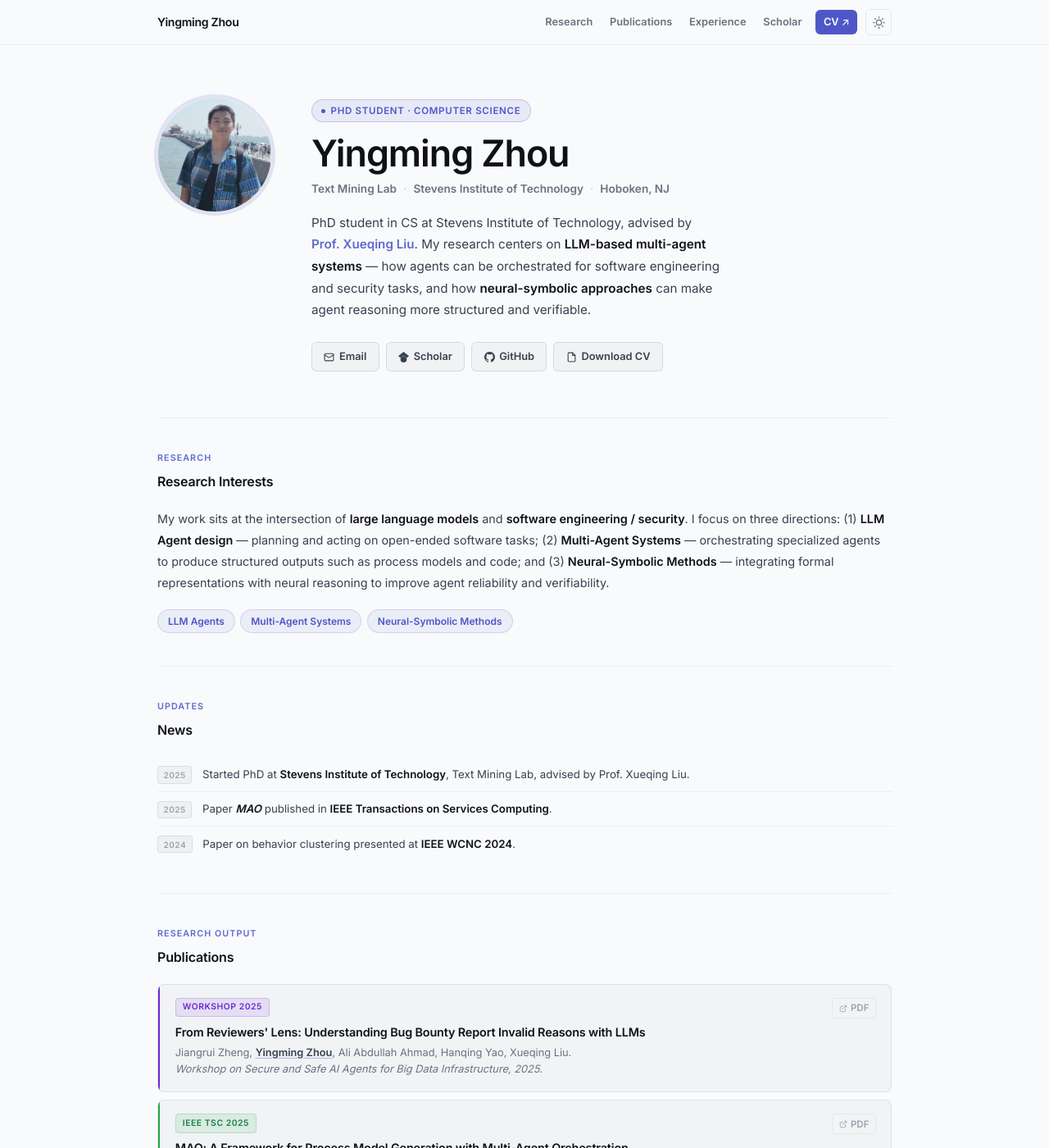
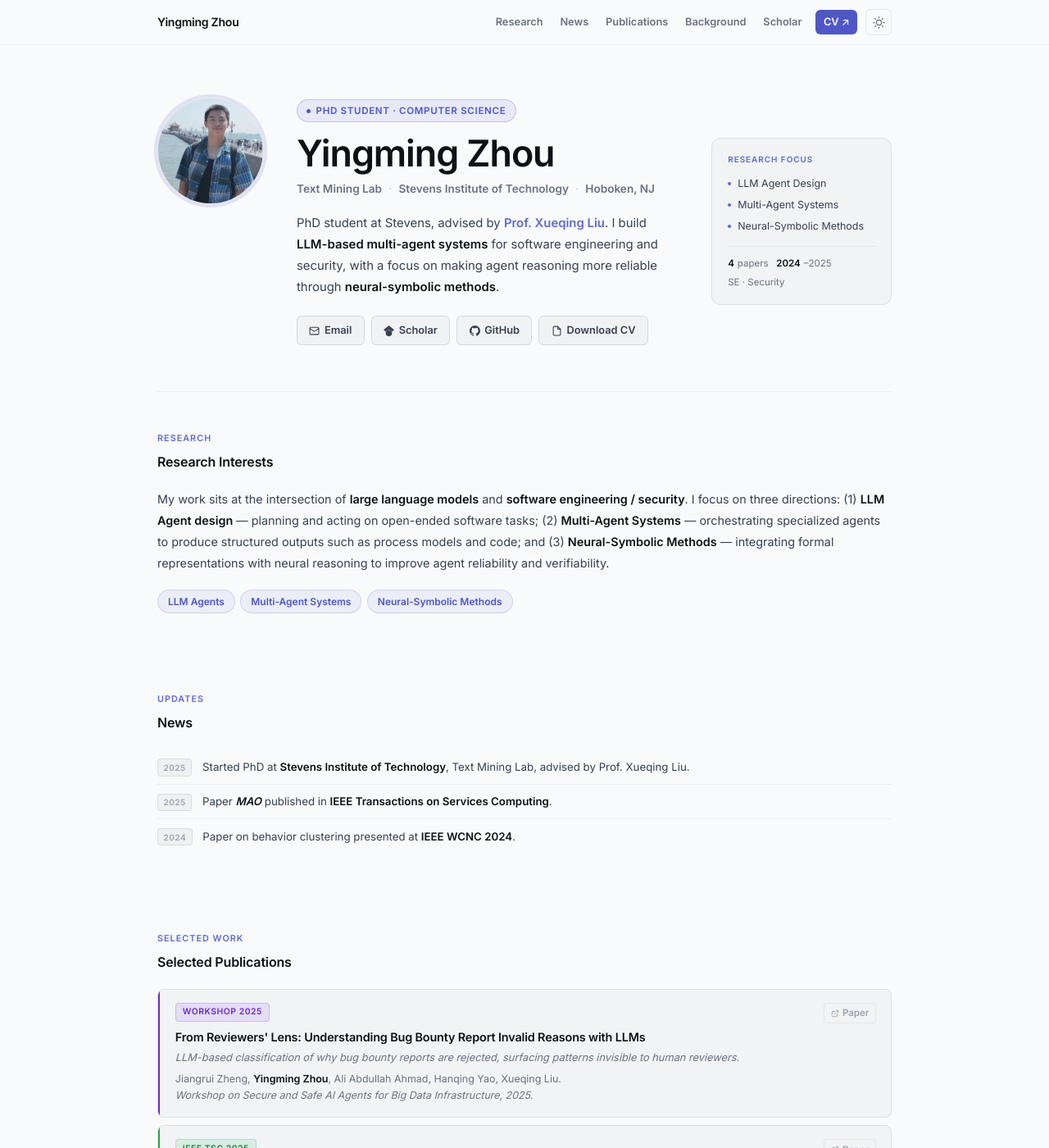
Before and after one commit to Aizhouym/Aizhouym.github.io, a Jekyll site: the page built from _pages/about.md, in a window 1280 px wide and 1400 px high. Shown: the whole window at 82% size. Built offline with Jekyll 4.4.1, drawn with Linux system fonts in a browser that asks for light colours; a script that is not in the unit is left out; some of the changed text lies outside the part shown.

Commit message:
Comprehensive layout redesign: snapshot card, single-col, merged sections, pub summaries
Co-Authored-By: Claude Sonnet 4.6 <noreply@anthropic.com>

```diff
--- a/_layouts/homepage.html
+++ b/_layouts/homepage.html
@@ -190,13 +190,13 @@
     /* ── PROFILE ─────────────────────────────────────────── */
     .profile {
       display: flex;
-      gap: 3rem;
+      gap: 2.5rem;
       align-items: flex-start;
       padding: 4rem 0 3.5rem;
     }
     .profile-photo-wrap { flex-shrink: 0; }
     .profile-photo {
-      width: 140px; height: 140px;
+      width: 130px; height: 130px;
       border-radius: 50%;
       object-fit: cover;
       display: block;
@@ -204,6 +204,43 @@
       box-shadow: 0 0 0 4px rgba(94,106,210,.15);
     }
     .profile-body { flex: 1; min-width: 0; padding-top: .1rem; }
+
+    /* Research Snapshot card — right of profile */
+    .snapshot {
+      flex-shrink: 0;
+      width: 220px;
+      background: var(--bg-surface);
+      border: 1px solid var(--border);
+      border-radius: var(--radius-lg);
+      padding: 1.1rem 1.2rem;
+      align-self: center;
+    }
+    .snapshot-label {
+      font-size: .62rem;
+      font-weight: 510;
+      letter-spacing: .1em;
+      text-transform: uppercase;
+      color: var(--accent-bright);
+      margin-bottom: .75rem;
+    }
+    .snapshot-topics { display: flex; flex-direction: column; gap: .35rem; margin-bottom: .9rem; }
+    .snapshot-topic {
+      display: flex; align-items: center; gap: .5rem;
+      font-size: .78rem; color: var(--text-secondary); font-weight: 400;
+    }
+    .snapshot-topic::before {
+      content: '';
+      width: 4px; height: 4px; border-radius: 50%;
+      background: var(--accent-bright); flex-shrink: 0;
+    }
+    .snapshot-divider { height: 1px; background: var(--border-subtle); margin: .7rem 0; }
+    .snapshot-stats {
+      display: flex; flex-wrap: wrap; gap: .3rem .6rem;
+      font-size: .72rem; color: var(--text-muted);
+    }
+    .snapshot-stat { display: flex; align-items: center; gap: .25rem; }
+    .snapshot-stat strong { color: var(--text-primary); font-weight: 510; }
+    @media (max-width: 820px) { .snapshot { display: none; } }
 
     .profile-pill {
       display: inline-flex;
@@ -251,12 +288,12 @@
     .profile-meta .dot { color: var(--border-solid); }
 
     .profile-bio {
-      font-size: .95rem;
+      font-size: .93rem;
       font-weight: 400;
       line-height: 1.75;
       color: var(--text-secondary);
-      margin-bottom: 1.6rem;
-      max-width: 520px;
+      margin-bottom: 1.4rem;
+      max-width: 460px;
     }
     .profile-bio strong { color: var(--text-primary); font-weight: 510; }
     .profile-bio a { color: var(--accent-bright); font-weight: 510; }
@@ -301,7 +338,6 @@
 
     /* ── SINGLE-COLUMN BODY ──────────────────────────────── */
     .body-grid { display: block; }
-    .section + .section { border-top: 1px solid var(--border-subtle); }
 
     /* Experience + Awards side by side */
     .meta-grid {
@@ -312,7 +348,7 @@
     @media (max-width: 640px) { .meta-grid { grid-template-columns: 1fr; } }
 
     /* ── SECTION ─────────────────────────────────────────── */
-    .section { padding: 2.5rem 0; }
+    .section { padding: 3rem 0; }
     .section-label {
       font-size: .67rem;
       font-weight: 510;
@@ -435,13 +471,17 @@
     .pub-title a { color: inherit; text-decoration: none; }
     .pub-title a:hover { color: var(--accent-bright); }
 
-    .pub-authors { font-size: .8rem; color: var(--text-muted); line-height: 1.6; }
+    .pub-summary {
+      font-size: .8rem;
+      color: var(--text-muted);
+      line-height: 1.55;
+      margin-bottom: .4rem;
+      font-style: italic;
+    }
+    .pub-authors { font-size: .78rem; color: var(--text-muted); line-height: 1.6; margin-top: .2rem; }
     .pub-authors .me {
-      color: var(--text-secondary);
-      font-weight: 510;
-      text-decoration: underline;
-      text-decoration-color: rgba(113,112,255,.35);
-      text-underline-offset: 2px;
+      color: var(--text-primary);
+      font-weight: 600;
     }
     .pub-authors em { font-style: italic; }
 
@@ -571,8 +611,9 @@
     <a href="/" class="nav-brand">{{ site.author.name }}</a>
     <div class="nav-links">
       <a href="#research">Research</a>
+      <a href="#news">News</a>
       <a href="#publications">Publications</a>
-      <a href="#experience">Experience</a>
+      <a href="#background">Background</a>
       {% if site.author.googlescholar %}<a href="{{ site.author.googlescholar }}" target="_blank" rel="noopener">Scholar</a>{% endif %}
       <a href="/Yingming_Zhou_CV.pdf" target="_blank" rel="noopener" class="nav-cv">CV ↗</a>
       <button class="theme-toggle" id="themeToggle" aria-label="Toggle theme">
@@ -613,12 +654,11 @@
         {{ site.author.location }}
       </p>
       <p class="profile-bio">
-        PhD student in CS at Stevens Institute of Technology,
-        advised by <a href="https://liususan091219.github.io/" target="_blank">Prof.&nbsp;Xueqing&nbsp;Liu</a>.
-        My research centers on <strong>LLM-based multi-agent systems</strong> —
-        how agents can be orchestrated for software engineering and security tasks,
-        and how <strong>neural-symbolic approaches</strong> can make agent reasoning
-        more structured and verifiable.
+        PhD student at Stevens, advised by
+        <a href="https://liususan091219.github.io/" target="_blank">Prof.&nbsp;Xueqing&nbsp;Liu</a>.
+        I build <strong>LLM-based multi-agent systems</strong> for software engineering and security,
+        with a focus on making agent reasoning more reliable through
+        <strong>neural-symbolic methods</strong>.
       </p>
       <div class="profile-links">
         {% if site.author.email %}
@@ -643,6 +683,22 @@
           <svg viewBox="0 0 24 24" fill="none" stroke="currentColor" stroke-width="2" stroke-linecap="round" stroke-linejoin="round"><path d="M14 2H6a2 2 0 0 0-2 2v16a2 2 0 0 0 2 2h12a2 2 0 0 0 2-2V8z"/><polyline points="14 2 14 8 20 8"/></svg>
           Download CV
         </a>
+      </div>
+    </div>
+
+    <!-- Research Snapshot -->
+    <div class="snapshot">
+      <div class="snapshot-label">Research Focus</div>
+      <div class="snapshot-topics">
+        <span class="snapshot-topic">LLM Agent Design</span>
+        <span class="snapshot-topic">Multi-Agent Systems</span>
+        <span class="snapshot-topic">Neural-Symbolic Methods</span>
+      </div>
+      <div class="snapshot-divider"></div>
+      <div class="snapshot-stats">
+        <span class="snapshot-stat"><strong>4</strong> papers</span>
+        <span class="snapshot-stat"><strong>2024</strong>–2025</span>
+        <span class="snapshot-stat">SE · Security</span>
       </div>
     </div>
   </div>
@@ -672,7 +728,7 @@
     </div>
 
     <!-- NEWS -->
-    <div class="section">
+    <div class="section" id="news">
       <div class="section-label">Updates</div>
       <h2 class="section-heading">News</h2>
       <div class="news-list">
@@ -691,10 +747,10 @@
       </div>
     </div>
 
-    <!-- PUBLICATIONS -->
+    <!-- SELECTED PUBLICATIONS -->
     <div class="section" id="publications">
-      <div class="section-label">Research Output</div>
-      <h2 class="section-heading">Publications</h2>
+      <div class="section-label">Selected Work</div>
+      <h2 class="section-heading">Selected Publications</h2>
       <div class="pub-list">
 
         <div class="pub-card pub-card--workshop">
@@ -702,7 +758,7 @@
             <span class="pub-venue pub-venue--workshop">Workshop 2025</span>
             <a href="https://arxiv.org/abs/2511.18608" target="_blank" rel="noopener" class="pub-pdflink">
               <svg viewBox="0 0 24 24" fill="none" stroke="currentColor" stroke-width="2" stroke-linecap="round" stroke-linejoin="round"><path d="M18 13v6a2 2 0 0 1-2 2H5a2 2 0 0 1-2-2V8a2 2 0 0 1 2-2h6"/><polyline points="15 3 21 3 21 9"/><line x1="10" y1="14" x2="21" y2="3"/></svg>
-              PDF
+              Paper
             </a>
           </div>
           <h3 class="pub-title">
@@ -710,6 +766,7 @@
               From Reviewers' Lens: Understanding Bug Bounty Report Invalid Reasons with LLMs
             </a>
           </h3>
+          <p class="pub-summary">LLM-based classification of why bug bounty reports are rejected, surfacing patterns invisible to human reviewers.</p>
           <p class="pub-authors">
             Jiangrui Zheng, <span class="me">Yingming Zhou</span>, Ali Abdullah Ahmad, Hanqing Yao, Xueqing Liu.
             <br><em>Workshop on Secure and Safe AI Agents for Big Data Infrastructure, 2025.</em>
@@ -721,7 +778,7 @@
             <span class="pub-venue pub-venue--journal">IEEE TSC 2025</span>
             <a href="https://arxiv.org/pdf/2408.01916" target="_blank" rel="noopener" class="pub-pdflink">
               <svg viewBox="0 0 24 24" fill="none" stroke="currentColor" stroke-width="2" stroke-linecap="round" stroke-linejoin="round"><path d="M18 13v6a2 2 0 0 1-2 2H5a2 2 0 0 1-2-2V8a2 2 0 0 1 2-2h6"/><polyline points="15 3 21 3 21 9"/><line x1="10" y1="14" x2="21" y2="3"/></svg>
-              PDF
+              Paper
             </a>
           </div>
           <h3 class="pub-title">
@@ -729,6 +786,7 @@
               MAO: A Framework for Process Model Generation with Multi-Agent Orchestration
             </a>
           </h3>
+          <p class="pub-summary">Multi-agent orchestration framework that automatically generates formal process models from natural-language requirements.</p>
           <p class="pub-authors">
             Leilei Lin<sup>*</sup>, Yumeng Jin<sup>*</sup>, <span class="me">Yingming Zhou</span>, Wenlong Chen, Chen Qian.
             <br><em>IEEE Transactions on Services Computing, 2025.</em>
@@ -740,7 +798,7 @@
             <span class="pub-venue pub-venue--conf">IEEE WCNC 2024</span>
             <a href="https://ieeexplore.ieee.org/stamp/stamp.jsp?tp=&arnumber=10571088" target="_blank" rel="noopener" class="pub-pdflink">
               <svg viewBox="0 0 24 24" fill="none" stroke="currentColor" stroke-width="2" stroke-linecap="round" stroke-linejoin="round"><path d="M18 13v6a2 2 0 0 1-2 2H5a2 2 0 0 1-2-2V8a2 2 0 0 1 2-2h6"/><polyline points="15 3 21 3 21 9"/><line x1="10" y1="14" x2="21" y2="3"/></svg>
-              PDF
+              Paper
             </a>
           </div>
           <h3 class="pub-title">
@@ -748,6 +806,7 @@
               Individual Behavior Clustering with Sensors Using Graph Convolutional Networks
             </a>
           </h3>
+          <p class="pub-summary">Graph convolutional approach for clustering individual behaviors from heterogeneous IoT sensor streams.</p>
           <p class="pub-authors">
             Xingchi Peng, Yunuo Cao, Leilei Lin, <span class="me">Yingming Zhou</span>, Wenlong Chen.
             <br><em>IEEE Wireless Communications and Networking Conference (WCNC), 2024.</em>
@@ -767,6 +826,7 @@
               Think-on-Process: Dynamic Process Generation for Collaborative Development of Multi-Agent System
             </a>
           </h3>
+          <p class="pub-summary">Agents collaboratively generate and refine process graphs on-the-fly during multi-agent software development.</p>
           <p class="pub-authors">
             Leilei Lin<sup>*</sup>, <span class="me">Yingming Zhou<sup>*</sup></span>, Wenlong Chen, Chen Qian.
           </p>
@@ -779,8 +839,8 @@
       </a>
     </div>
 
-    <!-- EXPERIENCE + AWARDS side by side -->
-    <div class="section meta-grid" id="experience">
+    <!-- BACKGROUND & HONORS (merged) -->
+    <div class="section meta-grid" id="background">
       <div>
         <div class="section-label">Background</div>
         <h2 class="section-heading">Experience</h2>
```
